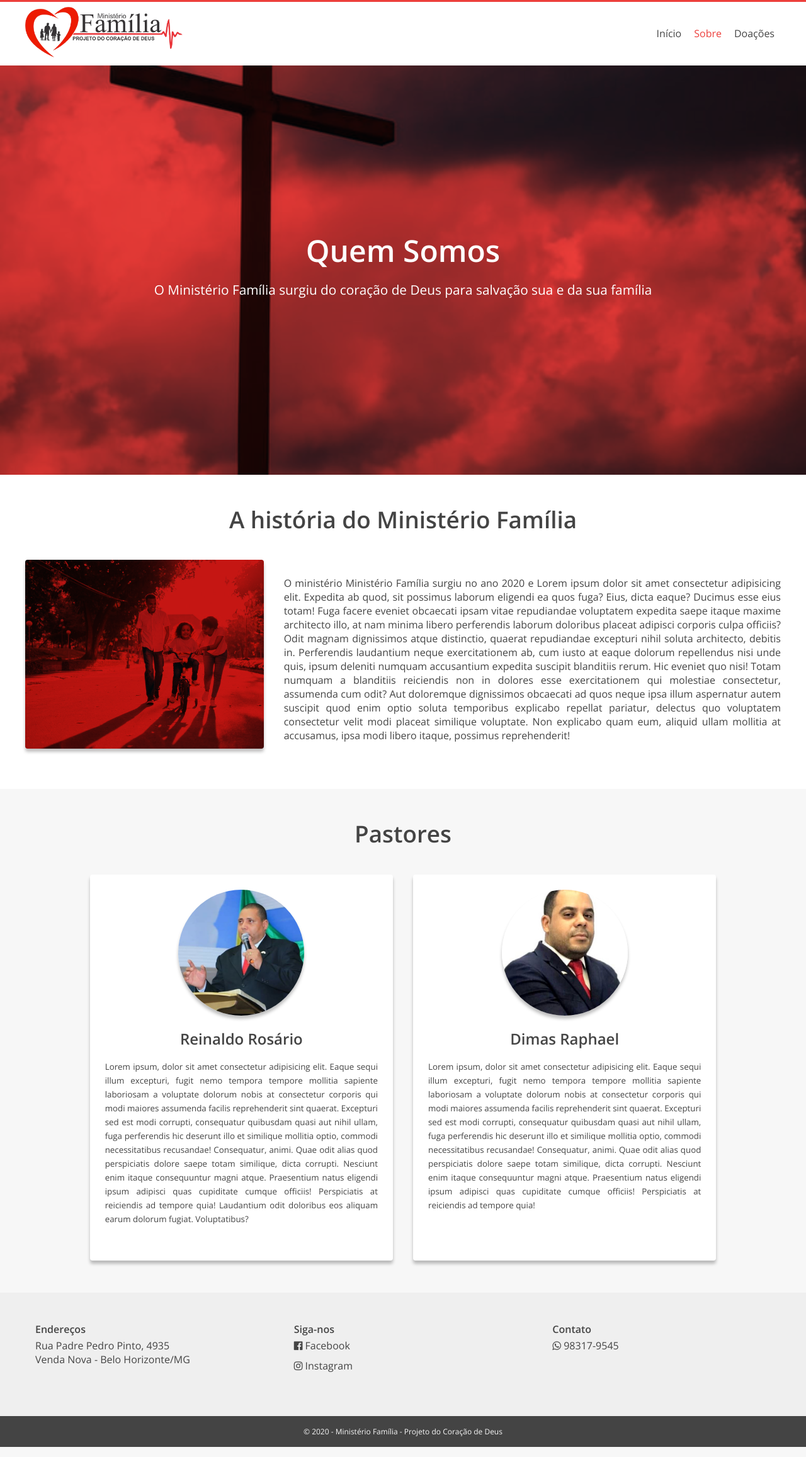
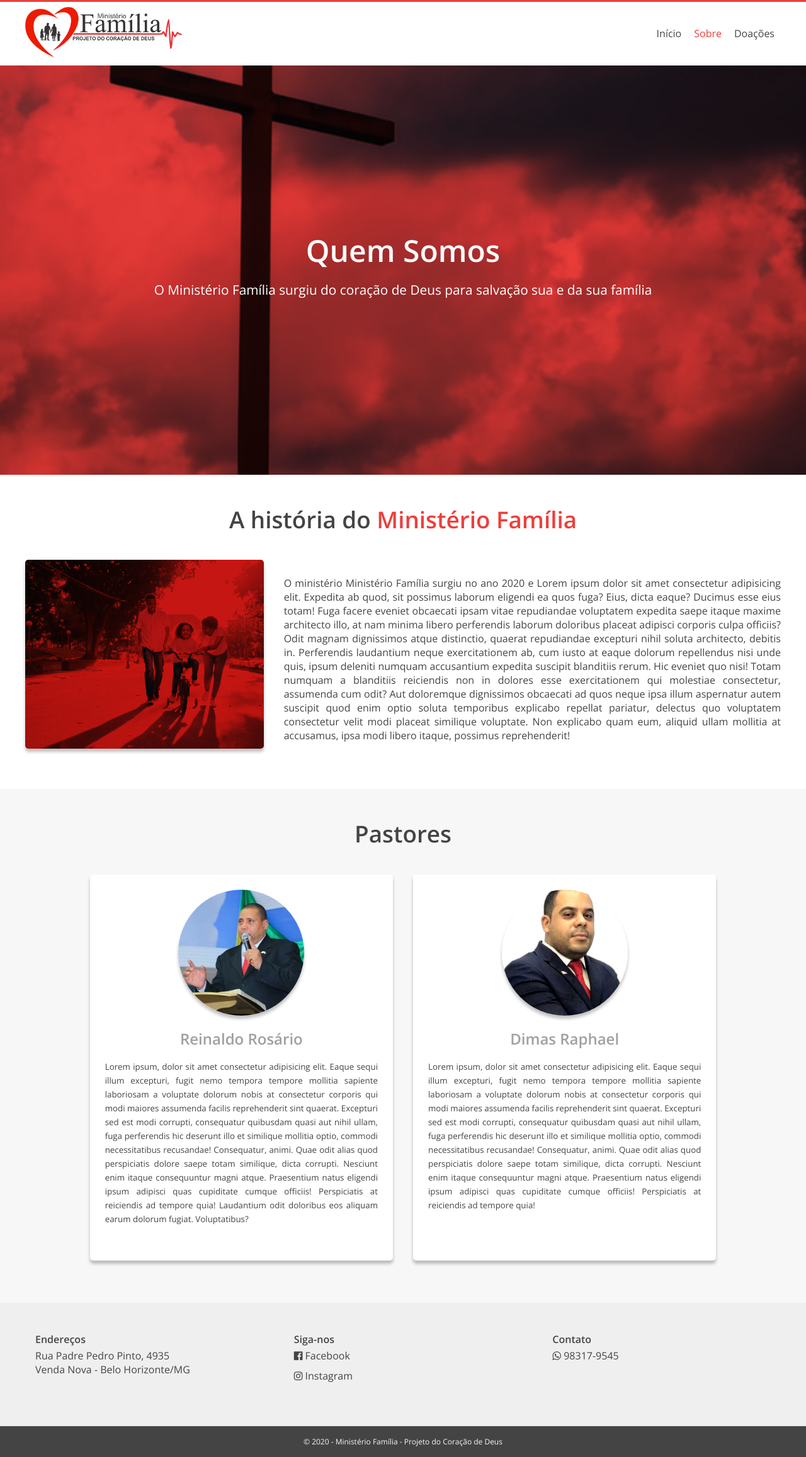
Before and after one commit to ministerio-familia/ministerio-familia.github.io, a Jekyll site: the page built from sobre.html, in a window 1280 px wide. Shown: the whole page at 63% size. Built offline with Jekyll 4.4.1, drawn with Linux system fonts in a browser that asks for light colours.

Commit message:
melhorando o sobre

```diff
--- a/_sass/_helpers.scss
+++ b/_sass/_helpers.scss
@@ -1,11 +1,27 @@
 
-@for $i from 1 through 5 {
+@for $i from 1 through 8 {
     $value: #{$i * 0.5}rem;
     .mb-#{$i}{
         margin-bottom: $value;
     }
     .mt-#{$i} {
         margin-top: $value;
+    }
+
+    .m{
+        margin: $value;
+    }
+
+    .pt{
+        padding-top: $value;
+    }
+
+    .pb{
+        padding-bottom: $value;
+    }
+
+    .p{
+        padding: $value;
     }
 }
 
--- a/_sass/_structure.scss
+++ b/_sass/_structure.scss
@@ -56,6 +56,21 @@
     }
 }
 
+@each $name, $color in (
+    "red": $color-red,
+    "white" : $color-white,
+    "grey" : $color-grey,
+    "grey-dark" : $color-grey-dark,
+    "black" : $color-black) {
+
+    .text-#{$name}{
+        color: #{$color};
+    }
+
+    .bg-#{$name} {
+        background-color: #{$color};
+    }
+}
 .title{
     margin-top: 2rem;
     margin-bottom: 2rem;
--- a/_sass/_variables.scss
+++ b/_sass/_variables.scss
@@ -1,6 +1,7 @@
 $color-light: #f7f7f7;
 $color-white: #ffffff;
 $color-black: #444;
+$color-grey-dark: #a0a0a0;
 $color-grey: #efefef;
 $color-red: #ed3f3c;
 
--- a/_sass/main.scss
+++ b/_sass/main.scss
@@ -135,7 +135,7 @@
     @extend %box-shadow;
     padding: 1.5rem;
 
-    border-radius: 4px;
+    border-radius: 5px;
     margin-bottom: 1rem;
 
     min-height: 300px;
@@ -153,6 +153,11 @@
     &.has-bg-red{
         background-color: darken($color-red, 15%);
         color: $color-light;
+        transition: background-color 500ms ease;
+
+        &.has-bg-hover:hover{
+            background-color: $color-white;
+        }
     }
 
     &.has-bg-image.has-bg-red{
@@ -161,16 +166,10 @@
 
     .card-title{
         font-size: 1.5rem;
+        // text-shadow: 0 2px 2px transparentize($color-black, 0.65);
     }
 
 
-}
-
-
-
-
-.bg-white{
-    background-color: $color-white;
 }
 
 
--- a/sobre.html
+++ b/sobre.html
@@ -15,12 +15,12 @@
 
 <section class="section bg-white">
     <div class="container">
-        <h2 class="mb-5 text-center">A história do {{ site.title }}</h2>
+        <h2 class="mb-5 text-center">A história do <span class="text-red">{{ site.title }}</span></h2>
         <div class="row is-centered-v">
-            <div class="col-4">
-                <div class="card has-bg-red has-bg-image" style="background-image: url('/assets/img/familia.jpg');"></div>
+            <div class="col-4 col-sm-12">
+                <div class="card  has-bg-red has-bg-hover has-bg-image" style="background-image: url('/assets/img/familia.jpg');"></div>
             </div>
-            <div class="col-8 text-justify">
+            <div class="col-8 col-sm-12 text-justify">
                 O ministério {{ site.title }} surgiu no ano 2020 e Lorem ipsum dolor sit amet consectetur adipisicing elit. Expedita ab quod, sit possimus laborum eligendi ea quos fuga? Eius, dicta eaque? Ducimus esse eius totam! Fuga facere eveniet obcaecati ipsam vitae repudiandae voluptatem expedita saepe itaque maxime architecto illo, at nam minima libero perferendis laborum doloribus placeat adipisci corporis culpa officiis? Odit magnam dignissimos atque distinctio, quaerat repudiandae excepturi nihil soluta architecto, debitis in. Perferendis laudantium neque exercitationem ab, cum iusto at eaque dolorum repellendus nisi unde quis, ipsum deleniti numquam accusantium expedita suscipit blanditiis rerum. Hic eveniet quo nisi! Totam numquam a blanditiis reiciendis non in dolores esse exercitationem qui molestiae consectetur, assumenda cum odit? Aut doloremque dignissimos obcaecati ad quos neque ipsa illum aspernatur autem suscipit quod enim optio soluta temporibus explicabo repellat pariatur, delectus quo voluptatem consectetur velit modi placeat similique voluptate. Non explicabo quam eum, aliquid ullam mollitia at accusamus, ipsa modi libero itaque, possimus reprehenderit!
             </div>
         </div>
@@ -31,11 +31,11 @@
         <h2 class="mb-5 text-center">Pastores</h2>
         <div class="row is-centered">
             {% for pastor in site.pastores %}
-            <div class="col-5 col-sm-12">
+            <div class="col-5 col-sm-12 mb-2">
                 <div class="card" style="height: 100%;">
                     <header class="text-center">
                         <img src="/assets/img/pastores/{{ pastor.imagem }}" alt="" class="mb-2 img-responsive img-rounded shadow" height="200" width='200'>
-                        <h3 class="card-title text-center">{{ pastor.nome }}</h3>
+                        <h3 class="card-title text-center text-grey-dark">{{ pastor.nome }}</h3>
                     </header>
                     <div class="block text-justify"><small>{{ pastor.bio }}</small></div>
                 </div>
```
